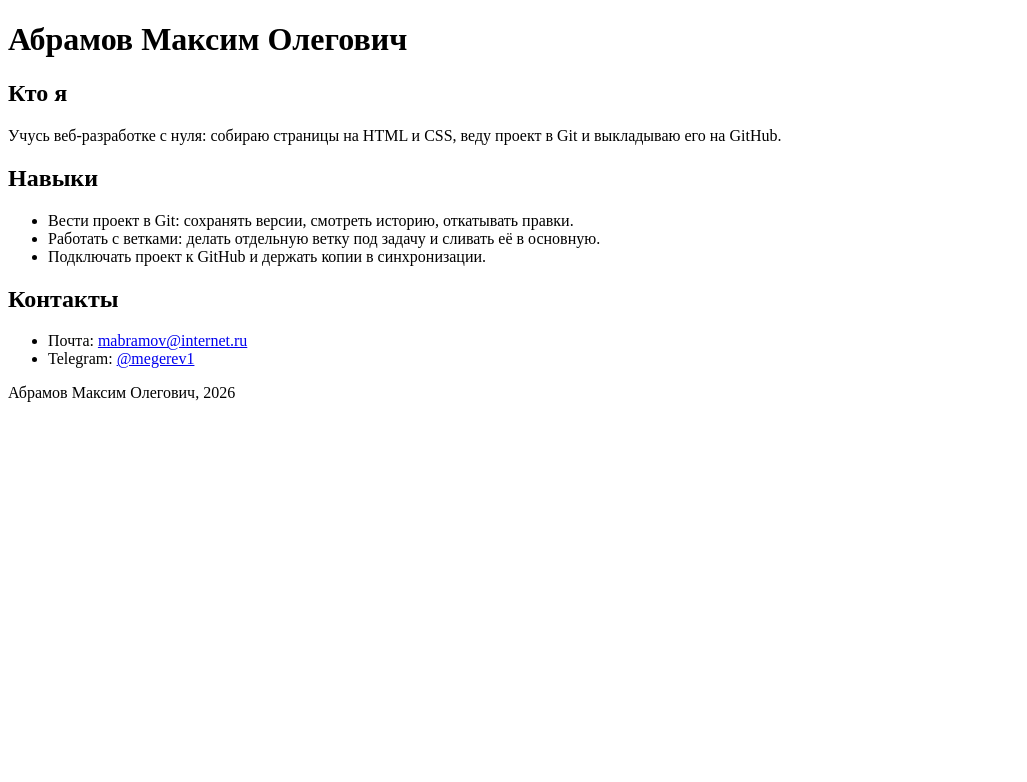
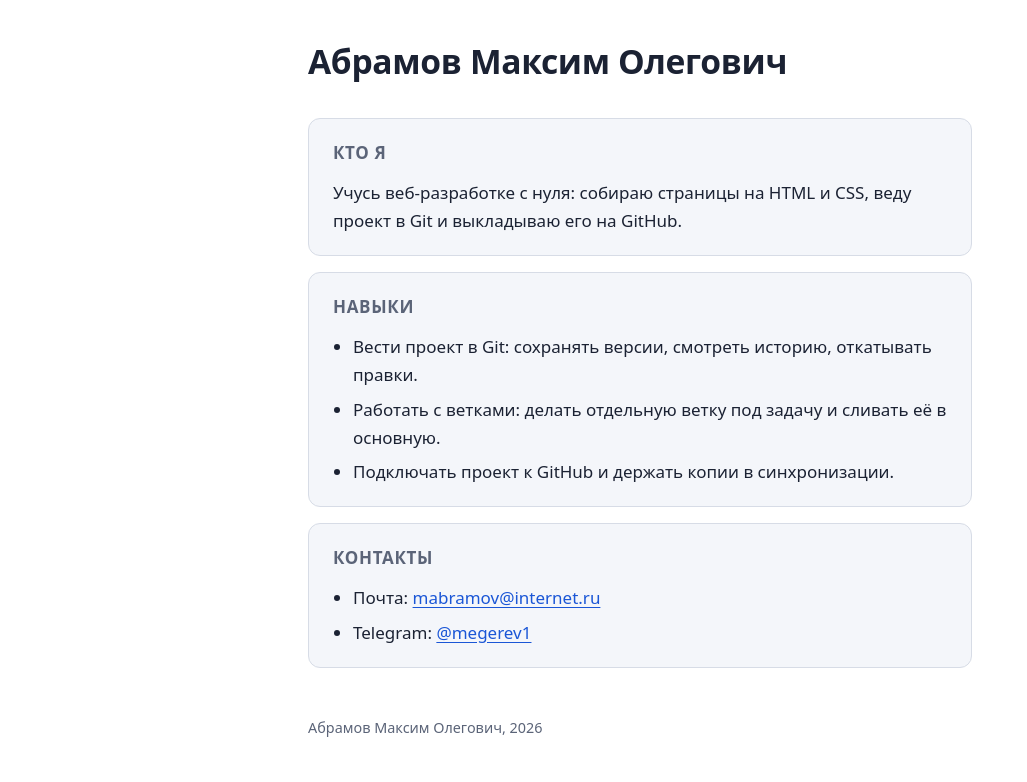
Before and after one commit to megerev/my-site, a plain HTML site: page index.html in a window 1280 px wide. Shown: the whole page, without its empty margins (0-1027 px from the left). Drawn offline with Linux system fonts and the light colour scheme.

Commit message:
A3: оформление на CSS-переменных, контраст не ниже 4.5

```diff
--- a/css/style.css
+++ b/css/style.css
@@ -1,3 +1,109 @@
-/* style.css — оформление сайта.
-   A1: файл создан пустым, оформление делаем в A3
-   (свои CSS-переменные + контраст по WCAG не ниже 4.5). */
+/* style.css — оформление сайта-портфолио (A3).
+   Правило: цвета не пишем в правилах напрямую — только через переменные.
+   Тогда смена темы = правка 3-4 строк в :root, а не поиск по всему файлу.
+
+   Контраст посчитан по формуле WCAG: (L1 + 0.05) / (L2 + 0.05).
+   Норма для обычного текста — не ниже 4.5 : 1. */
+
+:root {
+  --bg: #ffffff;        /* фон страницы */
+  --surface: #f4f6fa;   /* фон карточек-разделов */
+  --text: #1b2233;      /* основной текст: 15.87 : 1 на --bg */
+  --muted: #5b6478;     /* второстепенный текст: 5.93 : 1 на --bg, 5.48 : 1 на --surface */
+  --link: #1a56d6;      /* ссылки: 6.28 : 1 на --bg, 5.80 : 1 на --surface */
+  --border: #d7dce6;    /* рамки карточек: декоративные, норма контраста к ним не применяется */
+
+  --radius: 12px;
+  --max-width: 44rem;
+  --font: system-ui, -apple-system, "Segoe UI", Roboto, sans-serif;
+}
+
+* {
+  box-sizing: border-box;
+}
+
+body {
+  margin: 0;
+  background: var(--bg);
+  color: var(--text);
+  font-family: var(--font);
+  font-size: 1.0625rem;
+  line-height: 1.65;
+}
+
+/* Три полосы страницы выровнены по одной ширине.
+   Обёртка в HTML не нужна: селектор берёт детей body. */
+body > header,
+body > main,
+body > footer {
+  max-width: var(--max-width);
+  margin-inline: auto;
+  padding-inline: 1.25rem;
+}
+
+header {
+  padding-block: 2.5rem 1.25rem;
+}
+
+h1 {
+  margin: 0;
+  font-size: clamp(1.6rem, 5vw, 2.1rem);
+  line-height: 1.25;
+  letter-spacing: -0.01em;
+}
+
+h2 {
+  margin: 0 0 0.75rem;
+  font-size: 1.0625rem;
+  letter-spacing: 0.04em;
+  text-transform: uppercase;
+  color: var(--muted);
+}
+
+main {
+  padding-bottom: 1rem;
+}
+
+main section {
+  background: var(--surface);
+  border: 1px solid var(--border);
+  border-radius: var(--radius);
+  padding: 1.25rem 1.5rem;
+  margin-block: 1rem;
+}
+
+p {
+  margin: 0;
+}
+
+ul {
+  margin: 0;
+  padding-left: 1.25rem;
+}
+
+li + li {
+  margin-top: 0.4rem;
+}
+
+a {
+  color: var(--link);
+  text-underline-offset: 0.2em;
+}
+
+a:hover {
+  text-decoration-thickness: 2px;
+}
+
+/* Фокус видно всегда и одинаково: это про доступность,
+   а не про красоту. Обводка --link даёт 5.8 : 1 к фону карточки. */
+:focus-visible {
+  outline: 3px solid var(--link);
+  outline-offset: 2px;
+  border-radius: 4px;
+}
+
+footer {
+  padding-block: 1rem 2.5rem;
+  color: var(--muted);
+  font-size: 0.9rem;
+}
```
